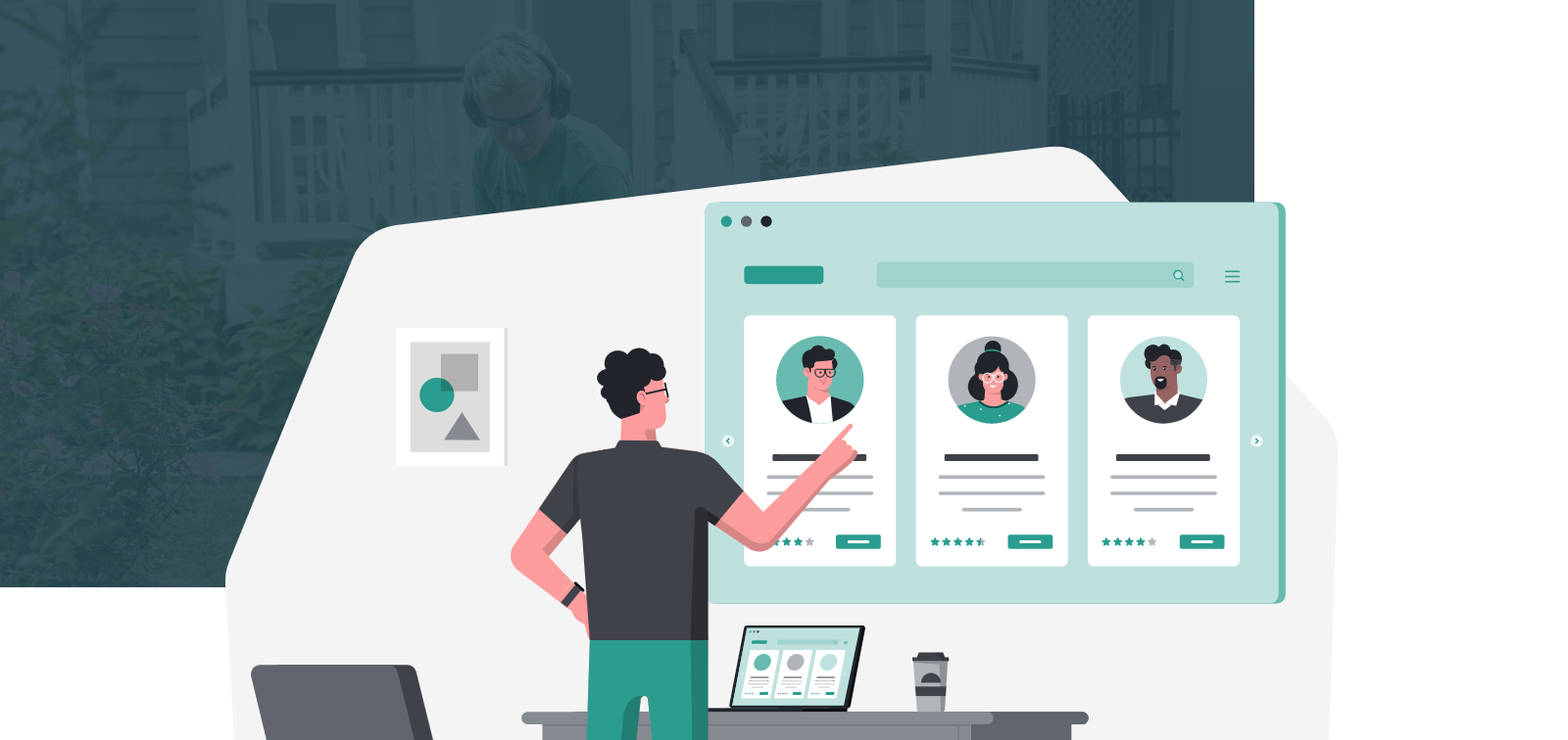
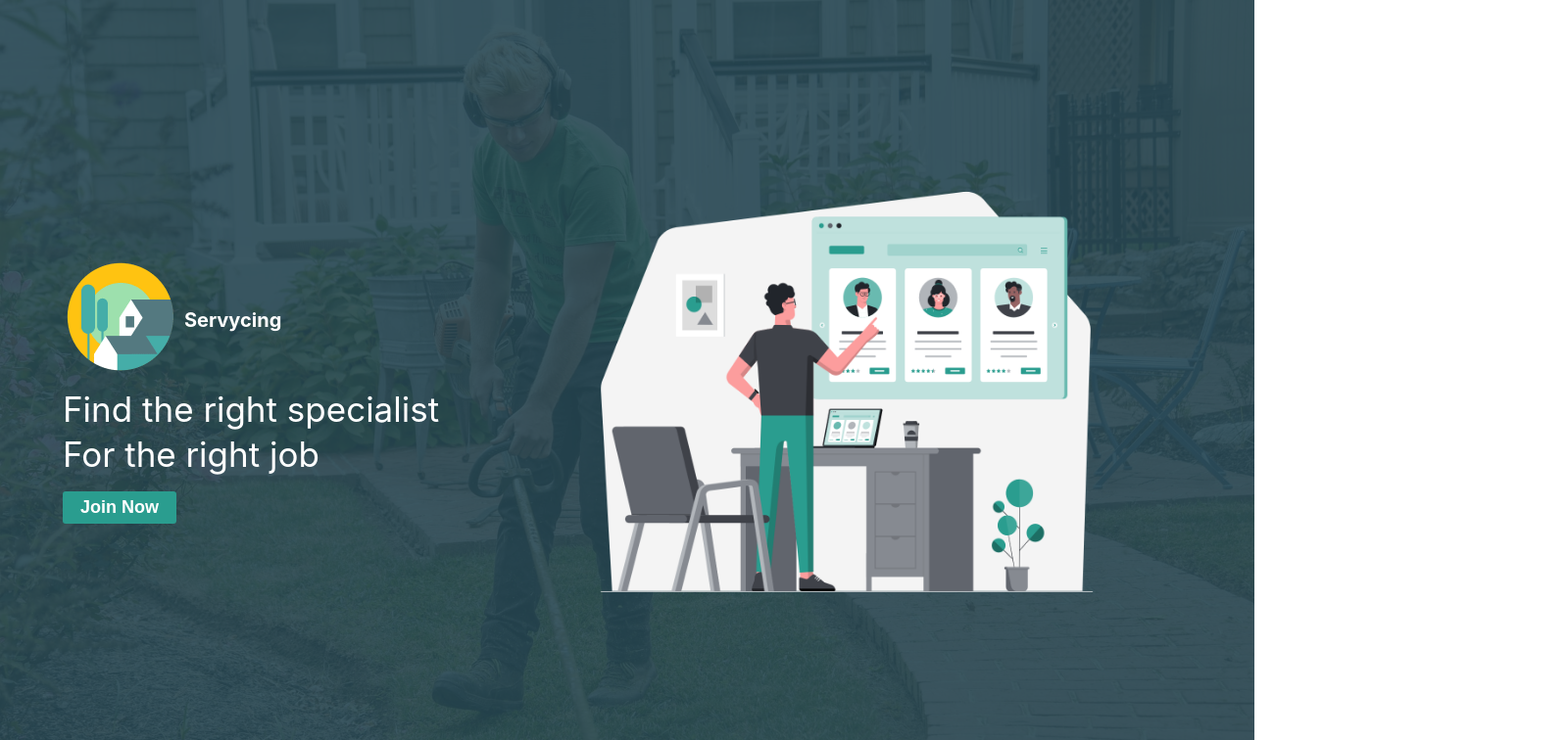
Before and after one commit to Praiz001/demoAppForAServicingCompany, a React (Create React App) app: page / in a window 1280 px wide. Shown: the top 756 px of the page at 98% size, 1600 px wide, since content can reach past the window. Built offline with nearby package versions, Linux system fonts and the light colour scheme.

Commit message:
changes to topSection

```diff
--- a/src/containers/HomePage/topSection.jsx
+++ b/src/containers/HomePage/topSection.jsx
@@ -1,5 +1,8 @@
 import React from "react";
 import styled from "styled-components";
+import { BrandLogo } from "../../components/brandLogo";
+import { Button } from "../../components/button";
+import {Marginer} from "../../components/marginer";
 
 import TopSectionBackgroundImg from "../../images/landing-page.jpg";
 import TheBestSpecialistImg from "../../images/Work only with the best.png";
@@ -7,7 +10,7 @@ import TheBestSpecialistImg from "../../images/Work only with the best.png";
 
 const TopSectionContainer = styled.div`
   width: 100%;
-  height: 600px;
+  height: 800px;
   background: url(${TopSectionBackgroundImg});
   background-position: 0px -110px;
   background-size: cover;
@@ -18,36 +21,61 @@ const BackgroundFilter = styled.div`
   height: 100%;
   background-color: rgba(38, 70, 83, 0.9);
   display: flex;
-  flex-direction: coloumn;
+  flex-direction: column;
 `;
 
 const TopSectionInnerContainer = styled.div`
   width: 100%;
-  height: 10%;
+  height: 100%;
   display: flex;
   align-items: center;
   justify-content: space-evenly;
 `;
 
 const StandoutImage = styled.div`
-  width; 37em;
-  height: 32em;
+  width: 44em;
+  height: 34em;
 
     img{
-      width:100%
-      height:100%
+      width:100%;
+      height:100%;
     }
 `;
 
+const LogoContainer = styled.div`
+  display: flex;
+  align-items:flex-start;
+  flex-direction: column;
+`;
+
+const SloganText = styled.h3`
+    margin: 0;
+    line-height: 1.3;
+    color: #fff;
+    font-weight: 400;
+    font-size: 35px;
+`;
 
 
 export function TopSection(props) {
+  const {children} = props;
   return (
     <TopSectionContainer>
       <BackgroundFilter>
-        <StandoutImage>
-          <img src={TheBestSpecialistImg} alt="best in the field"/>
-        </StandoutImage>
+        {children}
+        <TopSectionInnerContainer>
+          <LogoContainer>
+            <BrandLogo logoSize={65} textSize={55} />
+            <Marginer direction="vertical" margin={8} />
+            <SloganText>Find the right specialist</SloganText>
+            <SloganText>For the right job</SloganText>
+            <Marginer direction="vertical" margin={15} />
+            <Button>Join Now</Button>
+          </LogoContainer>
+          <StandoutImage>
+            <img src={TheBestSpecialistImg} alt="best in the field"/>
+          </StandoutImage>
+        </TopSectionInnerContainer>
       </BackgroundFilter>
     </TopSectionContainer>
   );
```
